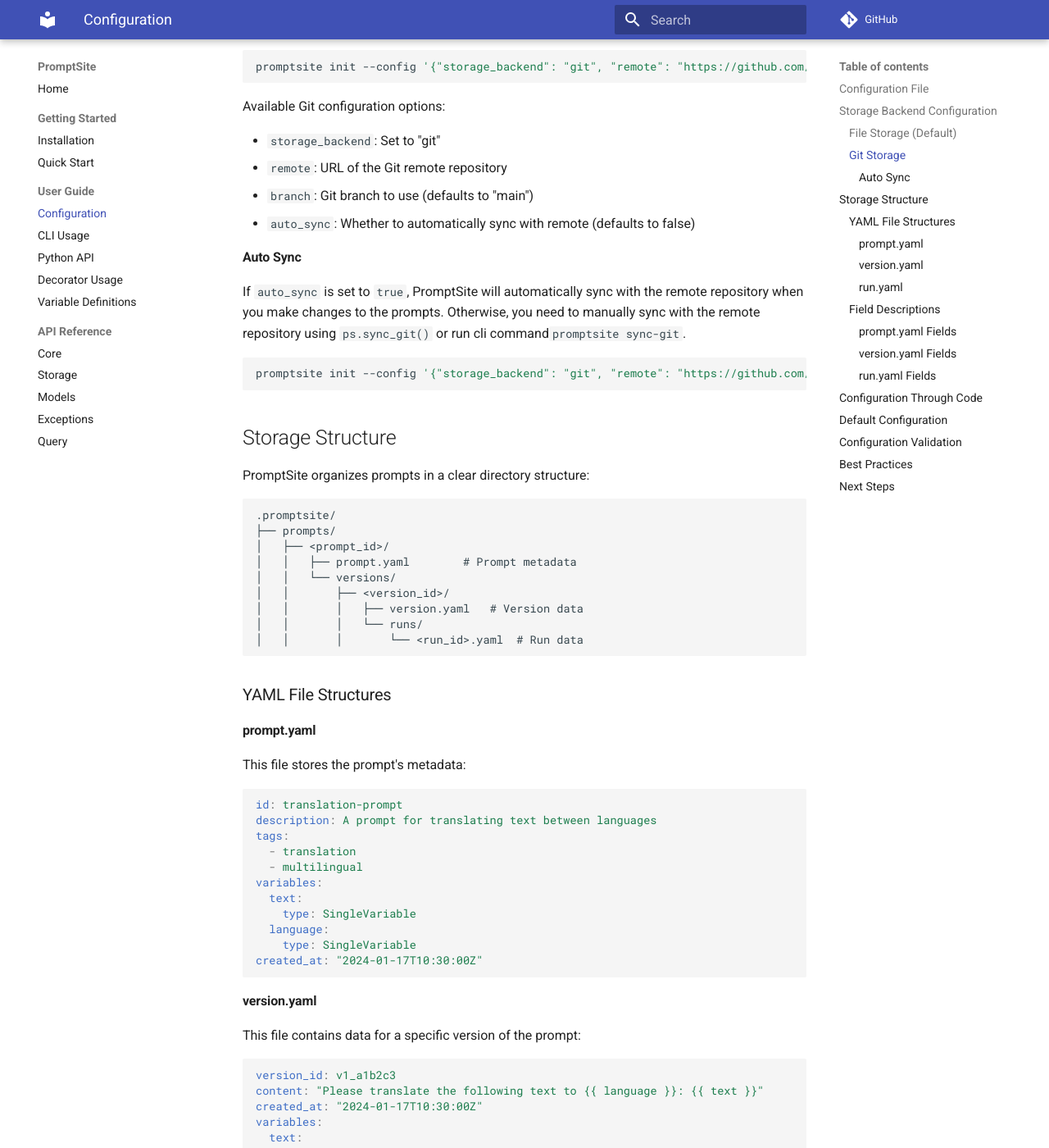
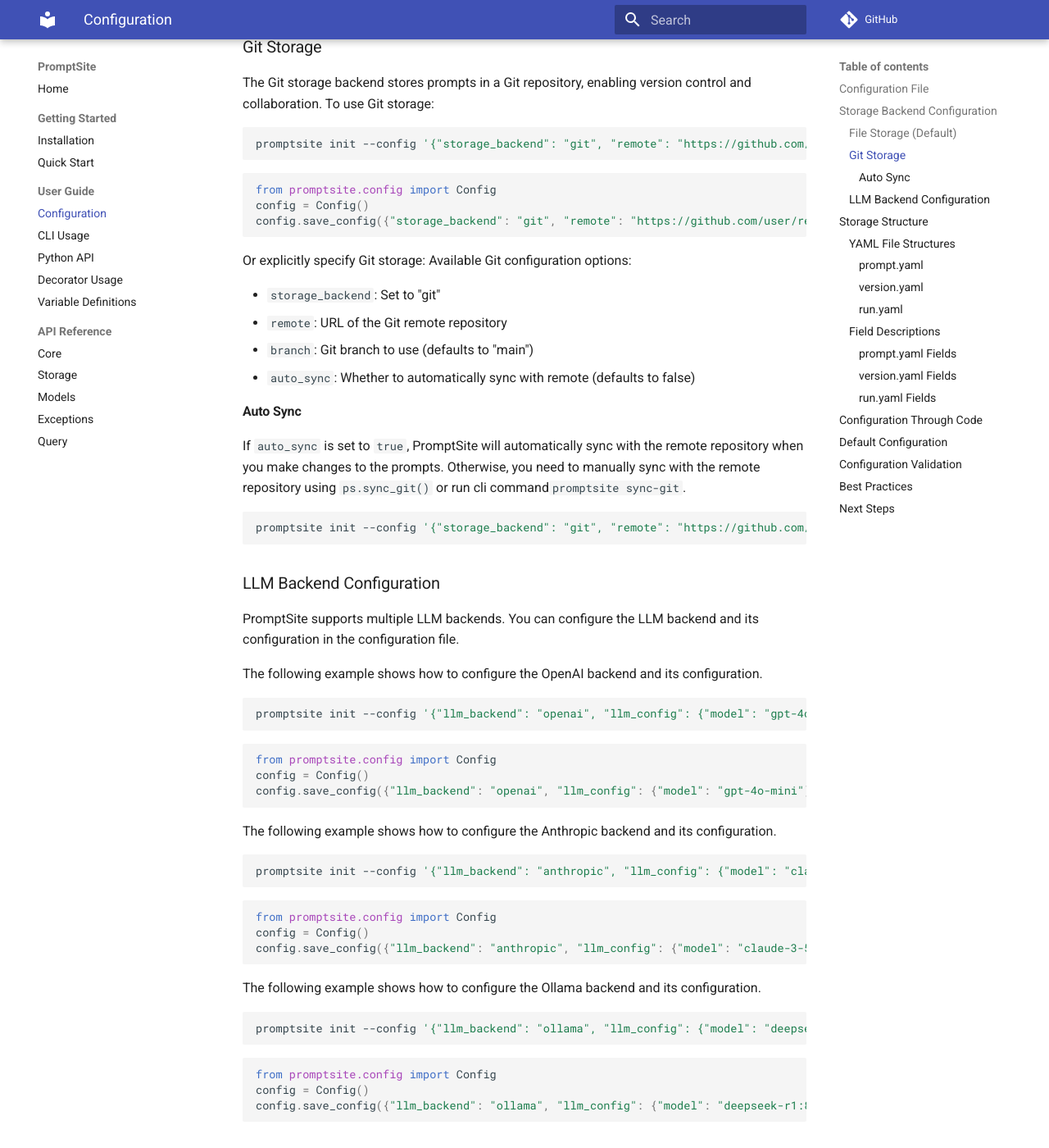
Before and after one commit to dkuang1980/promptsite, an MkDocs documentation site: the page built from docs/user-guide/configuration.md, in a window 1280 px wide and 1400 px high, scrolled down 882 px. Shown: the whole window at 82% size. Built offline with MkDocs 1.6.1 and Material for MkDocs 9.7.7, drawn with Linux system fonts in a browser that asks for light colours; comment, search, counter and statistics services are not loaded; some of the changed text lies outside the part shown.

Commit message:
more update on the docs for the llm config

````diff
--- a/docs/user-guide/configuration.md
+++ b/docs/user-guide/configuration.md
@@ -24,6 +24,12 @@ Or explicitly specify file storage:
 promptsite init --config '{"storage_backend": "file"}'
 ```
 
+```python
+from promptsite.config import Config
+config = Config()
+config.save_config({"storage_backend": "file"})
+```
+
 ### Git Storage
 
 The Git storage backend stores prompts in a Git repository, enabling version control and collaboration. To use Git storage:
@@ -32,6 +38,13 @@ The Git storage backend stores prompts in a Git repository, enabling version con
 promptsite init --config '{"storage_backend": "git", "remote": "https://github.com/user/repo.git", "branch": "main"}'
 ```
 
+```python
+from promptsite.config import Config
+config = Config()
+config.save_config({"storage_backend": "git", "remote": "https://github.com/user/repo.git", "branch": "main"})
+```
+
+Or explicitly specify Git storage:
 Available Git configuration options:
 
 - `storage_backend`: Set to "git"
@@ -46,6 +59,44 @@ If `auto_sync` is set to `true`, PromptSite will automatically sync with the rem
 ```bash
 promptsite init --config '{"storage_backend": "git", "remote": "https://github.com/user/repo.git", "branch": "main", "auto_sync": true}'
 ```
+
+### LLM Backend Configuration
+
+PromptSite supports multiple LLM backends. You can configure the LLM backend and its configuration in the configuration file.
+
+The following example shows how to configure the OpenAI backend and its configuration.
+```bash
+promptsite init --config '{"llm_backend": "openai", "llm_config": {"model": "gpt-4o-mini"}}'
+```
+
+```python
+from promptsite.config import Config
+config = Config()
+config.save_config({"llm_backend": "openai", "llm_config": {"model": "gpt-4o-mini"}})
+```
+
+The following example shows how to configure the Anthropic backend and its configuration.
+```bash
+promptsite init --config '{"llm_backend": "anthropic", "llm_config": {"model": "claude-3-5-sonnet-20240620"}}'
+```
+
+```python
+from promptsite.config import Config
+config = Config()
+config.save_config({"llm_backend": "anthropic", "llm_config": {"model": "claude-3-5-sonnet-20240620"}})
+```
+
+The following example shows how to configure the Ollama backend and its configuration.
+```bash
+promptsite init --config '{"llm_backend": "ollama", "llm_config": {"model": "deepseek-r1:8b"}}'
+```
+
+```python
+from promptsite.config import Config
+config = Config()
+config.save_config({"llm_backend": "ollama", "llm_config": {"model": "deepseek-r1:8b"}})
+```
+
 
 ## Storage Structure
 
````
Also changed, not shown: README.md (+4 -0 lines).
